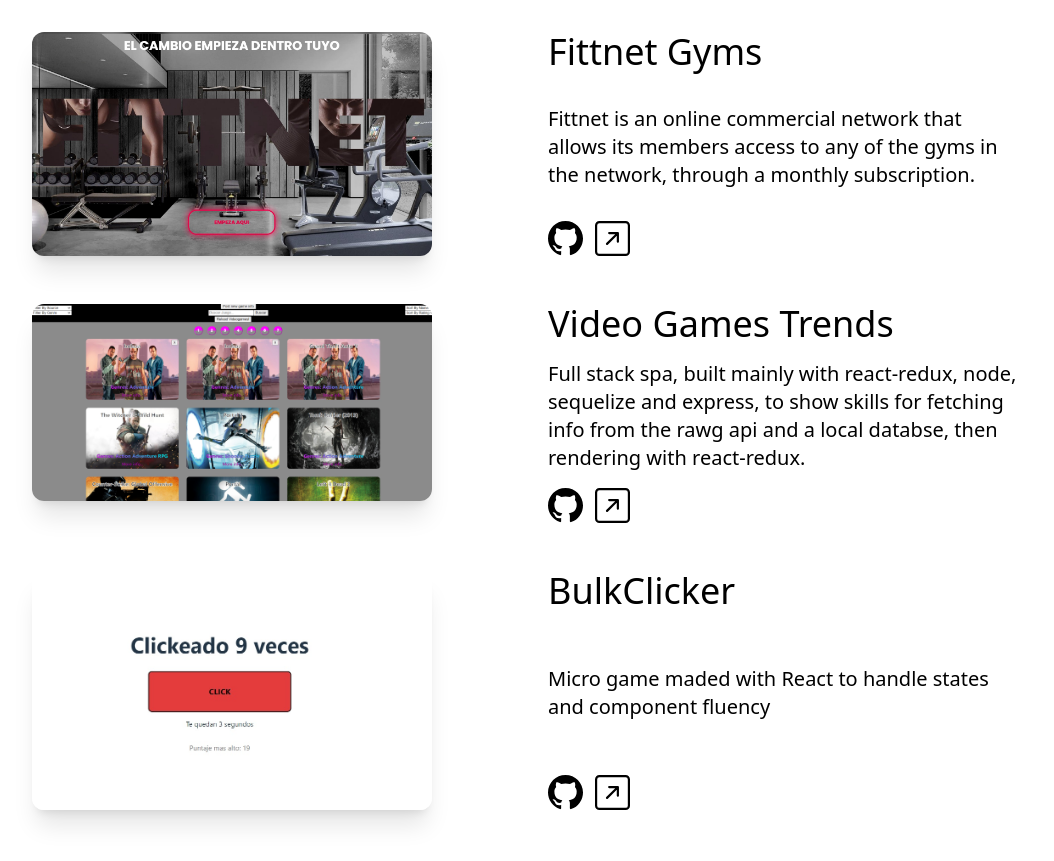
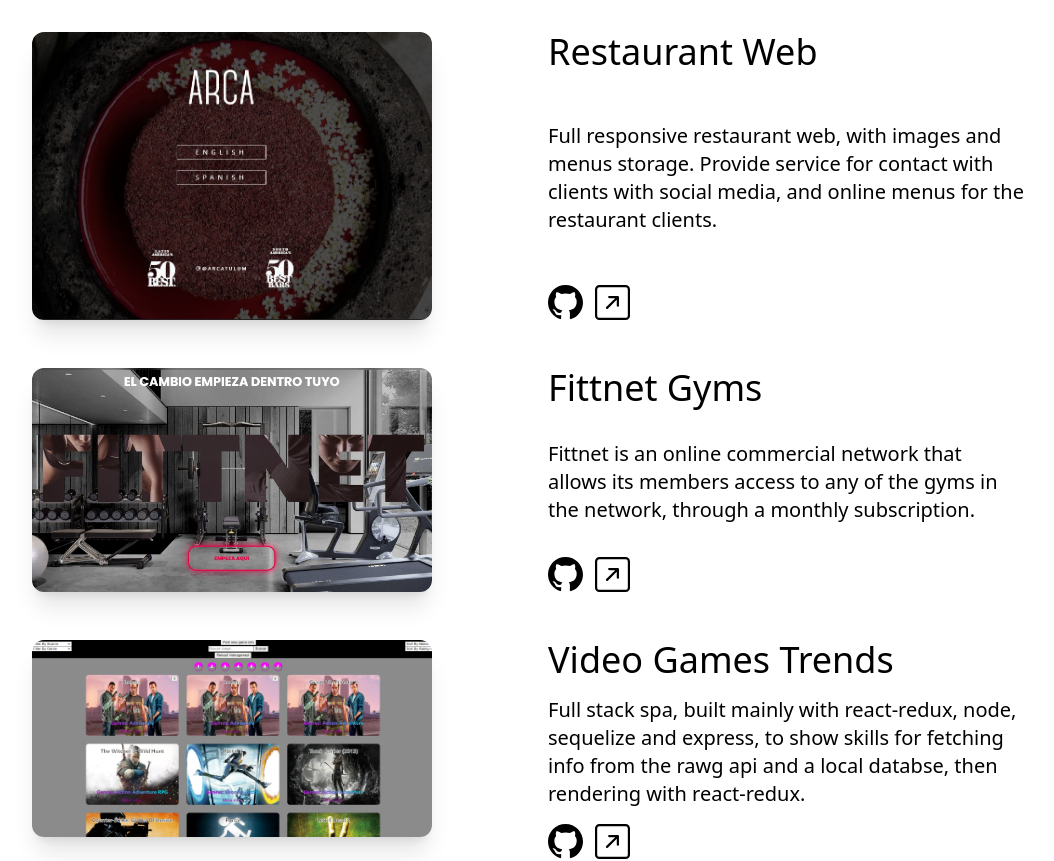
Before and after one commit to LuisLescano988/portfolio, a Next.js app: page / in a window 1280 px wide. Shown: the part 820-1681 px from the top of the page, without its empty margins (112-1166 px from the left). Built offline with nearby package versions, Linux system fonts and the light colour scheme.

Commit message:
Arca update

```diff
--- a/components/Projects.tsx
+++ b/components/Projects.tsx
@@ -6,6 +6,13 @@
 
 
 const projects = [
+    {
+        name: 'Restaurant Web',
+        description: 'Full responsive restaurant web, with images and menus storage. Provide service for contact with clients with social media, and online menus for the restaurant clients.',
+        image: '/bulkclicker.jpg',
+        github: 'https://github.com/LuisLescano988/portfolio',
+        link: 'https://new-menu-arca.vercel.app/'
+    },
     {
         name: 'Fittnet Gyms',
         description: 'Fittnet is an online commercial network that allows its members access to any of the gyms in the network, through a monthly subscription. ',
@@ -20,13 +27,6 @@
         image: '/VG.jpg',
         github: 'https://github.com/LuisLescano988/Henry-VideoGames',
         link: 'https://fullstack-video-games.vercel.app/'
-    },
-    {
-        name: 'BulkClicker',
-        description: 'Micro game maded with React to handle states and component fluency',
-        image: '/bulkclicker.jpg',
-        github: 'https://github.com/LuisLescano988/bulk-clicker',
-        link: 'https://bulk-clicker.vercel.app'
     },
 ]
 
```
Also changed, not shown: public/bulkclicker.jpg.
